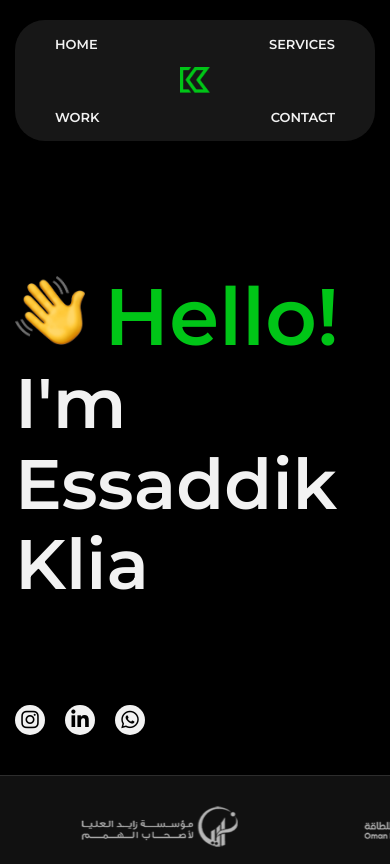
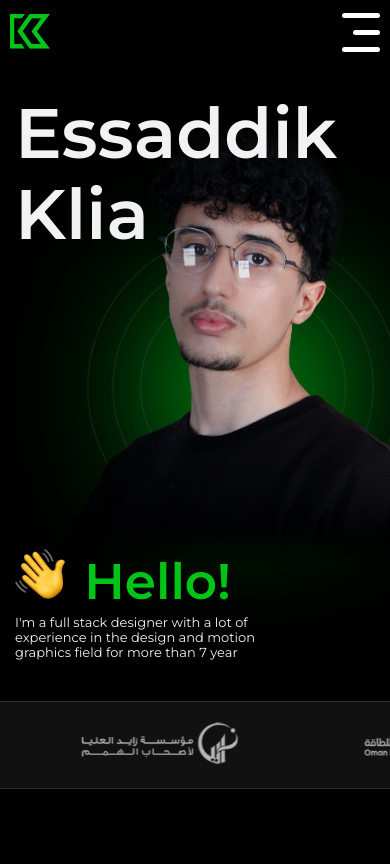
Before and after one commit to Amineolhint/Essaddik, a plain HTML site: page index.html in a window 390 px wide. Shown: the top 864 px of the page. Drawn offline with nearby package versions, Linux system fonts and the light colour scheme.

Commit message:
modified

```diff
--- a/CSS/style.css
+++ b/CSS/style.css
@@ -108,64 +108,144 @@ header {
     z-index: 9;
 }
 
+@media (max-width: 767px) {
+    header {
+        position: relative;
+        top: 0px;
+    }
+}
+
 header .container .navbar {
     display: flex;
     align-items: center;
     justify-content: space-between;
-    flex-wrap: wrap;
     width: 80%;
     background-color: var(--main-dark);
-    border-radius: 30px;
+    border-radius: 50px;
+    padding: 5px 30px;
     margin: 0 auto;
-    padding: 5px 30px;
+    position: relative;
 }
 
-@media (max-width: 767px) {
+header .container .navbar .logo {
+    display: none;
+}
+
+.brand__icon {
+    display: none;
+    width: 38px;
+    height: 40px;
+    transform: rotate(180deg);
+    position: relative;
+    z-index: 2;
+    cursor: pointer;
+}
+
+.brand__icon span {
+    border-radius: 5px;
+    width: 70%;
+    height: 5px;
+    background-color: #ffffff;
+    display: block;
+    margin-bottom: 12px;
+    transition: var(--transition);
+}
+
+.brand__icon span:first-child {
+    width: 100%;
+}
+
+.brand__icon span:last-child {
+    width: 100%;
+
+}
+
+@media (max-width: 992px) {
     header .container .navbar {
         width: 100%;
     }
 }
 
-header .container .navbar li {
-    padding: 10px;
+@media (max-width: 768px) {
+    header .container {
+        padding-left: 0;
+        padding-right: 0;
+    }
+    header .container .navbar {
+        width: 100%;
+        background-color: transparent;
+        border-radius: 0px;
+        padding: 10px 10px;
+    }
+    header .container .navbar .logo {
+        display: block;
+    }
+    .brand__icon  {
+        display: block;
+    }
+    header .container .navbar .brand_list {
+        display: none;
+        flex-direction: column;
+        position: absolute;
+        top: 0;
+        left: 0;
+        background-color: #171717;
+        z-index: 1;
+        padding-top: 50px;
+        width: 100%;
+    }
+    header .container .navbar .brand_list li {
+        padding: 10px 10px 20px !important;
+        width: 100%;
+    }
+    header .container .navbar .brand_list li a {
+        font-size: 13px;
+        display: block;
+    }
+
+    header .container .navbar .brand_list .brand_img {
+        display: none !important;
+    }
+}
+
+@media (min-width: 768px) {
+    header .container .navbar .brand_list {
+        display: flex !important;
+        justify-content: space-between;
+        align-items: center;
+        width: 100%;
+    }
+
+}
+
+header .container .navbar .brand_list li {
+    padding: 0px 20px;
     cursor: pointer;
 }
 
-header .container .navbar li a {
+header .container .navbar .brand_list li a {
     color: var(--light);
     font-size: 15px;
     font-weight: 600;
     transition: all var(--transition);
 }
 
-header .container .navbar li:hover a {
+header .container .navbar .brand_list li:hover a {
     color: var(--primary);
 }
 
-header .container .logo img {
+header .container .navbar .logo img,
+header .container .navbar .brand_list .brand_img img {
     padding-top: 4px;
     width: 40px;
     max-width: 100%;
-}
-
-@media (max-width: 500px) {
-    header .container .logo {
-        flex-basis: 100%;
-        text-align: center;
-    }
-    header .container  .logo img {
-        width: 30px;
-        max-width: 100%;
-    }
-    header .container .navbar li a {
-        font-size: 13px;
-    }
 }
 
 
 
 /* -----------END NAVBSR-------------- */
 /* -----------START LANDING----------- */
+
 
 
 
@@ -233,12 +313,51 @@ header .container .logo img {
     background-color: var(--primary);
 }
 
+
 .landing .container {
     display: flex;
     justify-content: space-between;
     gap: 40px;
+    position: relative;
 }
-
+@media (max-width: 768px) {
+    .landing .container {
+        display: block;
+        margin-top: 20px;
+        overflow: hidden;
+    }
+    .landing .container .image {
+        position: absolute !important;
+        top: 50px;
+        right: -60px;
+        z-index: -1;
+        width: 400px;
+    }
+    .landing .container .image {
+        display: block !important;
+    }
+    .landing .container .title {
+        margin-top: 10px !important;
+        padding-bottom: 50px;
+    }
+    .main-hello {
+        display: none !important;
+    }
+    .main-hi {
+        display: block !important;
+        margin-top: 280px;
+    }
+    .landing .container .title p{
+        display: block !important;
+        max-width: 280px;
+    }
+    .landing .container .title span small {
+        font-size: 50px !important;
+    }
+    .landing .container .title span img {
+        width: 50px !important;
+    }
+}
 .landing .container .title {
     margin-top: 150px;
     flex-basis: 60%;
@@ -247,20 +366,21 @@ header .container .logo img {
 .landing .container .image {
     flex-basis: 50%;
     position: relative;
+    top: 30px;
 }
 .landing .container .image .mask {
     position: absolute;
-    bottom: 50px;
+    top: 70px;
     right: 0;
     z-index: -1;
 }
 
 @media (max-width: 992px) {
+    .landing .container .title {
+        flex-basis: 100%;
+    }
     .landing .container .image {
         display: none;
-    }
-    .landing .container .title {
-        flex-basis: 100%;
     }
 }
 
@@ -271,7 +391,6 @@ header .container .logo img {
 
 .landing .container .image img {
     max-width: 100%;
-    position: relative;
 }
 
 .landing .container .title span img {
@@ -284,12 +403,14 @@ header .container .logo img {
 }
 
 .landing .container .title span {
-    display: block;
     color: var(--light);
     font-size: 70px;
     font-weight: 600;
 }
 
+.main-hi {
+    display: none;
+}
 @media (max-width: 360px) {
     .landing .container .title span {
         font-size: 50px;
@@ -299,6 +420,12 @@ header .container .logo img {
 .landing .container .title span small {
     color: var(--primary);
     font-size: 80px;
+}
+
+.landing .container .title p {
+    color: var(--light);
+    font-size: 13px;
+    display: none;
 }
 
 .landing .container .title .socail-icon {
@@ -326,13 +453,19 @@ header .container .logo img {
     color: var(--light);
 }
 
+@media (max-width: 768px) {
+    .landing .container .title .socail-icon {
+        display: none;
+    }
+}
+
 
 /* -----------END LANDING----------- */
 /* -----------START COMPANY--------- */
 
 
 .company {
-    margin-top: -10px;
+    margin-top: 10px;
     background-color: #171717bd;
     padding-top: 20px;
     padding-bottom: 20px;
@@ -340,6 +473,20 @@ header .container .logo img {
     border-top: 1px solid #77777748;
     border-bottom: 1px solid #77777748;
     overflow: hidden;
+}
+
+@media (max-width: 768px) {
+    .company {
+        background-color: #171717bd;
+        padding-top: 10px;
+        padding-bottom: 10px;
+        position: relative;
+        bottom: 48px;
+        border-top: 1px solid #77777748;
+        border-bottom: 1px solid #77777748;
+        overflow: hidden;
+    }
+
 }
 
 @media (max-width: 992px) {
@@ -645,7 +792,7 @@ header .container .logo img {
 }
 
 .testimonials__carousel .owl-next {
-    right: -90px;
+    right: -80px;
     background-image: url("../images/arrow-right-circle.svg");
 }
 
@@ -656,7 +803,7 @@ header .container .logo img {
 }
 
 .testimonials__carousel .owl-prev {
-    left: -90px;
+    left: -80px;
     background-image: url("../images/arrow-left-circle.svg");
 }
 
--- a/index.html
+++ b/index.html
@@ -26,13 +26,21 @@
 
     <header>
         <div class="container">
-            <ul class="navbar">
-                <li><a href="#Home">HOME</a></li>
-                <li><a href="#Services">SERVICES</a></li>
+            <div class="navbar">
                 <a class="logo" href="#Home"><img src="images/Group 1.png"></a>
-                <li><a href="#Work">WORK</a></li>
-                <li><a href="#Contact">CONTACT</a></li>
-            </ul>
+                <div onclick="showOrHide()" class="brand__icon">
+                    <span></span>
+                    <span></span>
+                    <span></span>
+                </div>
+                <ul class="brand_list">
+                    <li><a href="#Home">HOME</a></li>
+                    <li><a href="#Services">SERVICES</a></li>
+                    <a class="brand_img" href="#Home"><img src="images/Group 1.png"></a>
+                    <li><a href="#Work">WORK</a></li>
+                    <li><a href="#Contact">CONTACT</a></li>
+                </ul>
+            </div>
         </div>
     </header>
 
@@ -53,8 +61,12 @@
         </div>
         <div class="container">
             <div class="title">
-                <span><img src="images/hello 1.png"> <small> Hello!</small> I'm</span>
+                <span class="main-hello"><img src="images/hello 1.png"> <small> Hello!</small> I'm</span>
                 <span>Essaddik Klia</span>
+                <span class="main-hi"><img src="images/hello 1.png"> <small> Hello!</small></span>
+                <p>I'm a full stack designer with a lot of experience
+                    in the design and motion graphics field for more
+                    than 7 year</p>
                 <div class="socail-icon">
                     <a href="https://www.instagram.com/essaddik_klia/" target="_blank"><i class="fa-brands fa-instagram"></i></a>
                     <a href="https://www.linkedin.com/in/essaddik-klia-9b35721bb" target="_blank"><i class="fa-brands fa-linkedin-in"></i></a>
--- a/main.js
+++ b/main.js
@@ -56,3 +56,17 @@ function sendEmail(){
     message => alert("sent succesfully")
 );
 }
+
+
+const divContainer = document.querySelector('.brand_list');
+let isClicked = true;
+
+let showOrHide = function(){
+    if(isClicked){
+        divContainer.style.display = 'block';
+        isClicked = false;
+    }else{
+        divContainer.style.display = 'none';
+        isClicked = true;
+    }
+}
```
